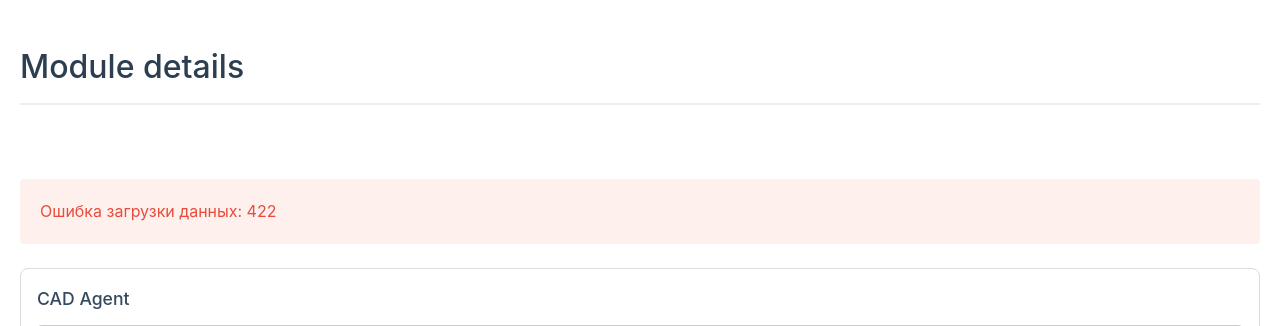
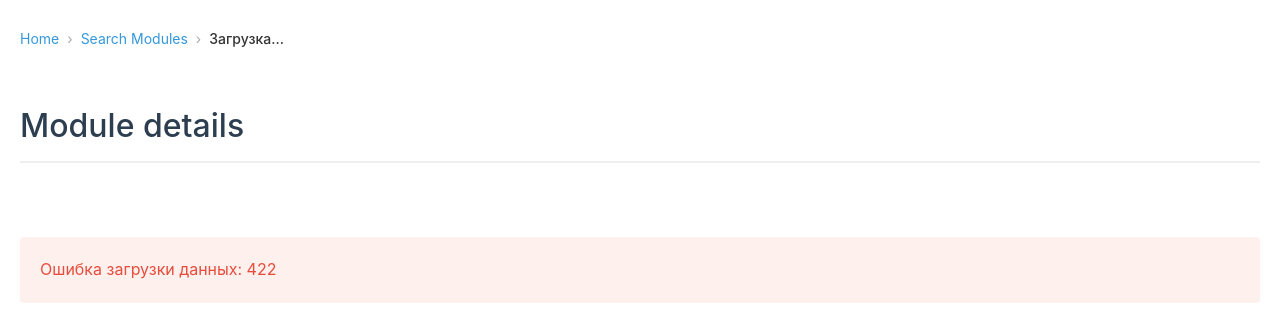
Before and after one commit to nikitaminiaev/robofactory_db, a FastAPI app: page /basic_object/1 in a window 1280 px wide. Shown: the top 326 px of the page. Run offline with FastAPI, Linux system fonts and the light colour scheme; data that the repository does not hold is empty.

Commit message:
Add breadcrumb navigation to templates and style updates
- Introduced a breadcrumb navigation block in base.html, basic_object_details.html, and basic_object_search.html for improved user navigation.
- Added CSS styles for breadcrumb elements to enhance visual presentation and interactivity.
- Updated JavaScript in basic_object_details.html to dynamically display the current module name in the breadcrumb.

```diff
--- a/api/static/css/styles.css
+++ b/api/static/css/styles.css
@@ -645,3 +645,33 @@
 .modal-actions button {
     padding: 10px 20px;
 }
+
+.breadcrumb {
+    display: flex;
+    align-items: center;
+    gap: 8px;
+    font-size: 14px;
+    color: #666;
+    margin-bottom: 20px;
+    padding: 8px 0;
+}
+
+.breadcrumb a {
+    color: #3498db;
+    text-decoration: none;
+}
+
+.breadcrumb a:hover {
+    color: #2980b9;
+    text-decoration: underline;
+}
+
+.breadcrumb-separator {
+    color: #aaa;
+    user-select: none;
+}
+
+.breadcrumb-current {
+    color: #333;
+    font-weight: 500;
+}
--- a/api/templates/base.html
+++ b/api/templates/base.html
@@ -11,6 +11,7 @@
     {% block extra_head %}{% endblock %}
 </head>
 <body>
+    {% block breadcrumb %}{% endblock %}
     {% block content %}{% endblock %}
 </body>
 </html>
--- a/api/templates/basic_object_details.html
+++ b/api/templates/basic_object_details.html
@@ -7,6 +7,11 @@
 <script src="https://cdn.jsdelivr.net/npm/three@0.128.0/examples/js/loaders/STLLoader.js"></script>
 <script src="https://cdn.jsdelivr.net/npm/three@0.128.0/examples/js/controls/OrbitControls.js"></script>
 <style>
+  .breadcrumb { display: flex; align-items: center; gap: 8px; font-size: 14px; color: #666; margin-bottom: 20px; padding: 8px 0; }
+  .breadcrumb a { color: #3498db; text-decoration: none; }
+  .breadcrumb a:hover { color: #2980b9; text-decoration: underline; }
+  .breadcrumb-separator { color: #aaa; user-select: none; }
+  .breadcrumb-current { color: #333; font-weight: 500; }
   .page-layout { display: flex; flex-direction: column; gap: 24px; }
 
   .section-card {
@@ -136,6 +141,16 @@
 </style>
 {% endblock %}
 
+{% block breadcrumb %}
+<nav class="breadcrumb">
+    <a href="/">Home</a>
+    <span class="breadcrumb-separator">›</span>
+    <a href="/basic_object">Search Modules</a>
+    <span class="breadcrumb-separator">›</span>
+    <span class="breadcrumb-current" id="breadcrumb-module-name">Загрузка...</span>
+</nav>
+{% endblock %}
+
 {% block content %}
 <div class="page-layout">
 
@@ -223,6 +238,8 @@
     if (!res.ok) throw new Error(res.status);
     const data = await res.json();
     document.getElementById('objectDetails').innerHTML = renderObjectDetails(data);
+    const breadcrumbName = document.getElementById('breadcrumb-module-name');
+    if (breadcrumbName && data.name) breadcrumbName.textContent = data.name;
     if (typeof updateFreeCadButtonsVisibility === 'function') updateFreeCadButtonsVisibility();
     if (typeof checkScadAndActivateCommit === 'function') checkScadAndActivateCommit(id);
   } catch (e) {
```
Also changed, not shown: api/templates/basic_object_search.html (+8 -0 lines).
